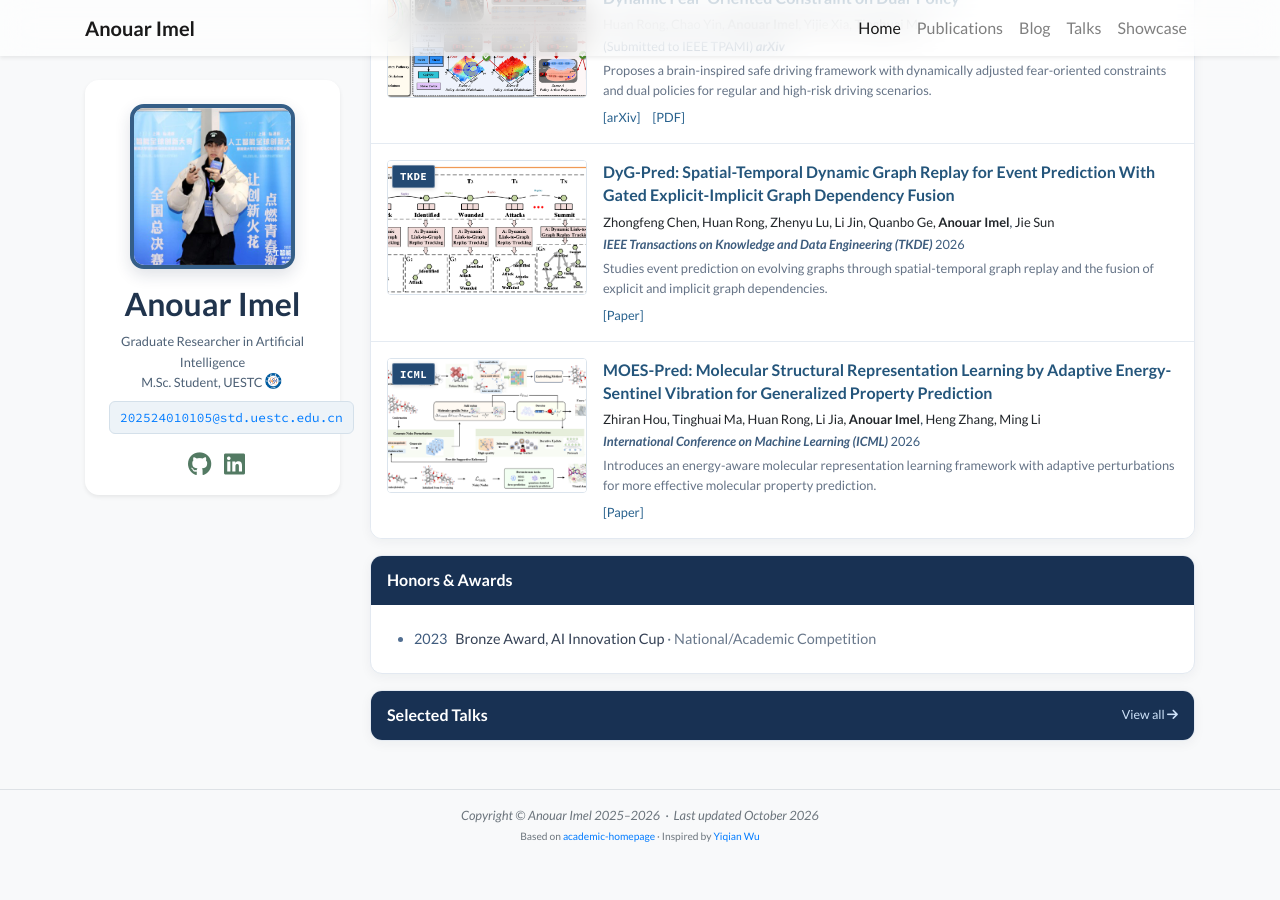
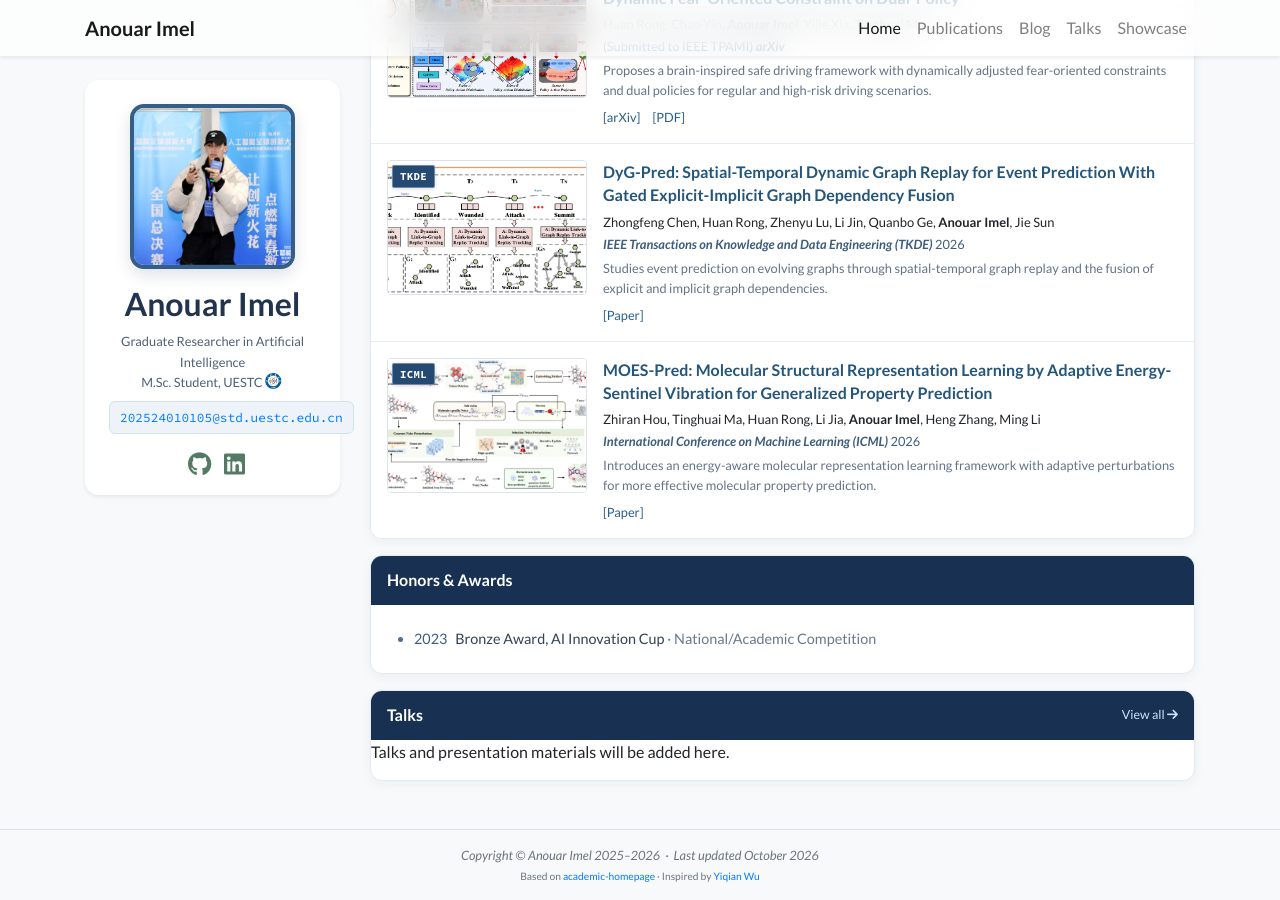
Before and after one commit to AnouarImel/AnouarImel.github.io, a Jekyll site: the page built from index.html, in a window 1280 px wide and 900 px high, scrolled down 1402 px. Built offline with Jekyll 4.4.1, drawn with Linux system fonts in a browser that asks for light colours; nearby versions of some CDN libraries; a style sheet for code colours, icons or effects is not loaded; before the commit the page ends 2262 px from its top, so only the background shows below that.

Commit message:
Update talks_section.html

```diff
--- a/_includes/widgets/talks_section.html
+++ b/_includes/widgets/talks_section.html
@@ -1,26 +1,65 @@
+
+{% assign talk_limit = 3 %}
+{% if include.show_all %}
+  {% assign talk_limit = site.data.profile.talks.size %}
+{% endif %}
+
 <section class="publication-section">
+
   <div class="publication-section-header">
-    <h2 class="publication-section-title">Selected Talks</h2>
-    <a class="publication-section-more" href="{{ '/talks/' | relative_url }}">
+    <h2 class="publication-section-title">Talks</h2>
+
+    {% unless include.show_all %}
+    <a href="{{ '/talks/' | relative_url }}"
+       class="publication-section-more">
       View all <i class="fas fa-arrow-right"></i>
     </a>
+    {% endunless %}
   </div>
 
-  <div class="publication-section-list">
-    {% for item in site.data.profile.talks limit:3 %}
-    <article class="research-publication">
-      <div class="research-publication-info">
-        <h5 class="research-publication-title">{{ item.title }}</h5>
-        <div class="research-publication-venue">
-          <strong>{{ item.event }}</strong> · {{ item.location }} · {{ item.date }}
+  <div class="compact-section-body">
+
+    {% if site.data.profile.talks and site.data.profile.talks.size > 0 %}
+      {% for item in site.data.profile.talks limit:talk_limit %}
+
+      <div class="compact-entry">
+        <div class="compact-entry-label">
+          {{ item.type | default: "TALK" | escape }}
         </div>
-        {% if item.description %}
-        <p class="research-publication-abstract">
-          {{ item.description }}
-        </p>
-        {% endif %}
+
+        <div class="compact-entry-content">
+          <div class="compact-entry-title">
+            {% if item.url %}
+              <a href="{{ item.url }}"
+                 target="_blank"
+                 rel="noopener noreferrer">
+                {{ item.title }}
+              </a>
+            {% else %}
+              {{ item.title }}
+            {% endif %}
+          </div>
+
+          <div class="compact-entry-meta">
+            {% if item.event %}{{ item.event }}{% endif %}
+            {% if item.location %} · {{ item.location }}{% endif %}
+            {% if item.date %} · {{ item.date }}{% endif %}
+          </div>
+
+          {% if item.description %}
+          <p class="compact-entry-description">
+            {{ item.description }}
+          </p>
+          {% endif %}
+        </div>
       </div>
-    </article>
-    {% endfor %}
+
+      {% endfor %}
+    {% else %}
+      <p class="compact-empty">
+        Talks and presentation materials will be added here.
+      </p>
+    {% endif %}
+
   </div>
 </section>
```
